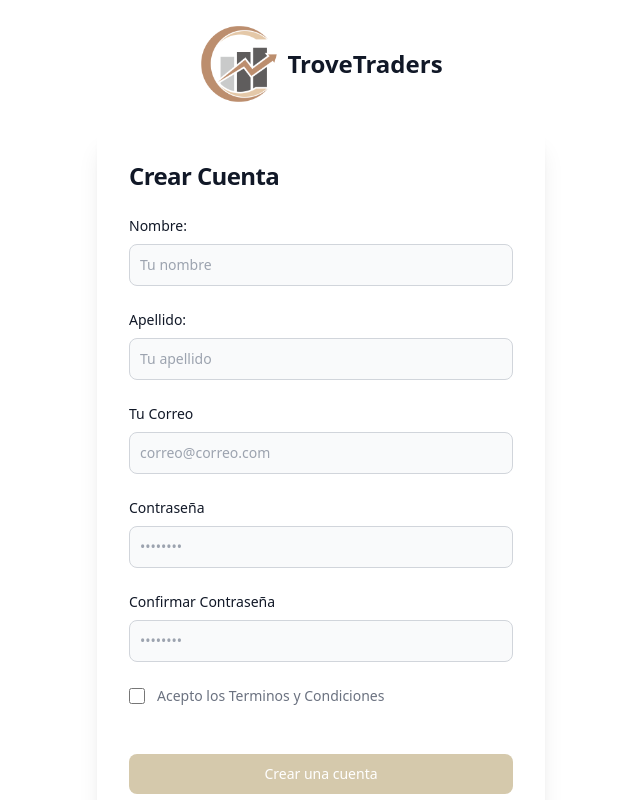
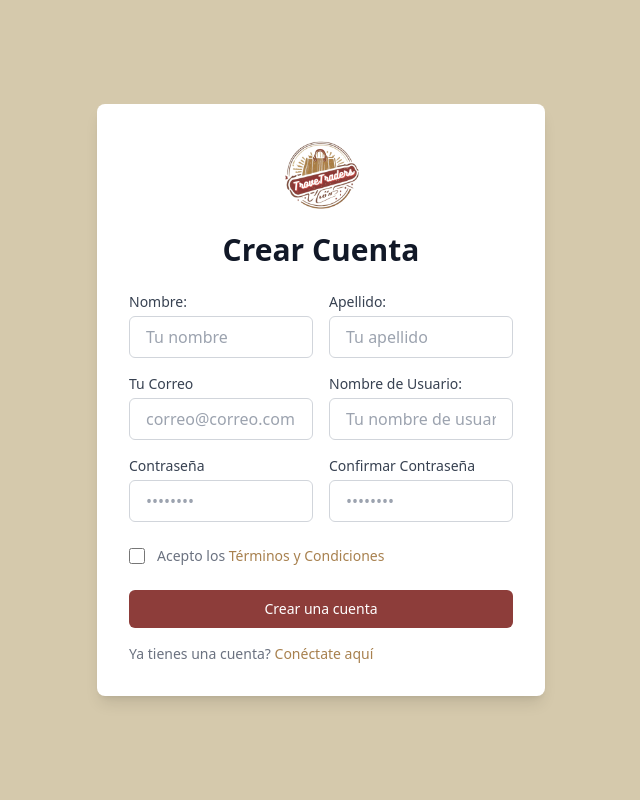
Before and after one commit to alemrlss/client_troveTradersProject, a React (Vite) app: page /register in a window 1280 px wide. Shown: the top 800 px of the page, without its empty margins (319-959 px from the left). Built offline with nearby package versions, Linux system fonts and the light colour scheme; what tailwindcss-animated, tw-elements would draw is missing.

Commit message:
design register and login

```diff
--- a/src/components/NavBar/NotificationsComponent.jsx
+++ b/src/components/NavBar/NotificationsComponent.jsx
@@ -34,7 +34,7 @@ function NotificationsComponent({
   };
 
   return (
-    <button className="text-white p-3 hover:text-gray-300">
+    <button className="text-secondary-100 p-3 hover:text-gray-300">
       <FaBell className="w-6 h-6" onClick={handleNotificationsClick} />
     </button>
   );
--- a/src/components/NavBar/RequestsComponent.jsx
+++ b/src/components/NavBar/RequestsComponent.jsx
@@ -23,7 +23,7 @@ function RequestsComponent({ openModal, setRequests, id }) {
 
       <button
         onClick={getRequestsUser}
-        className="text-white p-3 hover:text-gray-300"
+        className="text-secondary-100 p-3 hover:text-gray-300"
       >
         <FaEnvelope className="h-6 w-6"/>
 
--- a/src/components/NavBar/TradesComponent.jsx
+++ b/src/components/NavBar/TradesComponent.jsx
@@ -20,7 +20,7 @@ function TradesComponent({ openModal, setTrades, id }) {
   return (
     <button
       onClick={getRequestsUser}
-      className="text-white p-3 hover:text-gray-300"
+      className="text-secondary-100 p-3 hover:text-gray-300"
     >
       <FaExchangeAlt className="h-6 w-6" />
     </button>
--- a/src/components/Register/RegisterComponent.jsx
+++ b/src/components/Register/RegisterComponent.jsx
@@ -1,19 +1,20 @@
-import { useState } from "react";
+import React, { useState } from "react";
 import axios from "axios";
 import { useNavigate } from "react-router-dom";
 
 function RegisterComponent() {
   const navigate = useNavigate();
-  const [formData, setformData] = useState({
+  const [formData, setFormData] = useState({
     name: "",
     lastName: "",
     email: "",
+    username: "",
     password: "",
     confirmPassword: "",
   });
 
   const [error, setError] = useState("");
-  const [sucess, setSucess] = useState("");
+  const [success, setSuccess] = useState("");
 
   const handleSubmit = (e) => {
     e.preventDefault();
@@ -45,12 +46,13 @@ function RegisterComponent() {
         email: formData.email,
         name: formData.name,
         lastName: formData.lastName,
+        username: formData.username,
         password: formData.password,
       })
       .then((response) => {
         console.log(response);
-        setSucess(
-          `${formData.name} ${formData.lastName} registrado con éxito. Redireccionando al Login..`
+        setSuccess(
+          `${formData.name} ${formData.lastName} registrado con éxito. Redireccionando al inicio de sesión..`
         );
         setTimeout(() => {
           navigate("/login");
@@ -66,8 +68,9 @@ function RegisterComponent() {
   const handleInputChange = (e) => {
     setError("");
     const { name, value } = e.target;
-    setformData({ ...formData, [name]: value });
+    setFormData({ ...formData, [name]: value });
   };
+
   const validateEmail = (email) => {
     // Validación de correo electrónico utilizando una expresión regular
     const emailRegex = /^[^\s@]+@[^\s@]+\.[^\s@]+$/;
@@ -79,73 +82,60 @@ function RegisterComponent() {
     const passwordRegex = /^(?=.*[A-Za-z])(?=.*\d)[A-Za-z\d]{8,}$/;
     return passwordRegex.test(password);
   };
+
   return (
-    <section className="bg-white">
-      {" "}
-      <div className="flex flex-col items-center justify-center px-6 py-8 mx-auto lg:py-0">
-        <a
-          href="#"
-          className="flex items-center mb-6 mt-6 text-2xl font-semibold text-gray-900"
-        >
+    <section className="bg-primary-100 min-h-screen flex items-center justify-center">
+      <div className="max-w-md w-full bg-white p-8 rounded-lg shadow-lg">
+        <div className="text-center">
           <img
-            className="w-20 h-20 mr-2"
-            src="src\assets\img\logo.png"
-            alt="logo"
+            className="mx-auto w-20 h-20"
+            src="src/assets/img/logoAlejandro.png"
+            alt="Logo"
           />
-          TroveTraders
-        </a>{" "}
-        {/*Panel principal*/}
-        <div className="w-full bg-primary-200 rounded-lg shadow-xl md:mt-0 sm:max-w-md xl:p-0 mb-6">
-          <div className="p-6 space-y-4 md:space-y-6 sm:p-8">
-            <h1 className="text-xl font-bold leading-tight tracking-tight text-gray-900 md:text-2xl">
-              {" "}
+          <h2 className="mt-4 text-3xl font-semibold text-gray-900">
             Crear Cuenta
-            </h1>
-            <form
-              className="space-y-4 md:space-y-6"
-              action="#"
-              onSubmit={handleSubmit}
-            >
+          </h2>
+        </div>
+        <form className="mt-6" onSubmit={handleSubmit}>
+          <div className="grid grid-cols-2 gap-4 mb-4">
             <div>
               <label
                 htmlFor="name"
-                  className="block mb-2 text-sm font-medium text-gray-900"
+                className="block text-gray-700 text-sm font-medium"
               >
                 Nombre:
               </label>
               <input
-                  type="name"
+                type="text"
                 name="name"
                 id="name"
                 onChange={handleInputChange}
-                  className="bg-gray-50 border border-gray-300 text-gray-900 sm:text-sm rounded-lg focus:ring-primary-600 focus:border-primary-600 block w-full p-2.5"
+                className="mt-1 px-4 py-2 w-full border border-gray-300 rounded-md focus:outline-none focus:border-primary-600"
                 placeholder="Tu nombre"
-                  required=""
-                  autoComplete="off"
+                required
               />
             </div>
             <div>
               <label
-                  htmlFor="lastname"
-                  className="block mb-2 text-sm font-medium text-gray-900"
+                htmlFor="lastName"
+                className="block text-gray-700 text-sm font-medium"
               >
                 Apellido:
               </label>
               <input
-                  type="lastname"
+                type="text"
                 name="lastName"
                 id="lastName"
                 onChange={handleInputChange}
-                  className="bg-gray-50 border border-gray-300 text-gray-900 sm:text-sm rounded-lg focus:ring-primary-600 focus:border-primary-600 block w-full p-2.5"
+                className="mt-1 px-4 py-2 w-full border border-gray-300 rounded-md focus:outline-none focus:border-primary-600"
                 placeholder="Tu apellido"
-                  required=""
-                  autoComplete="off"
+                required
               />
             </div>
             <div>
               <label
                 htmlFor="email"
-                  className="block mb-2 text-sm font-medium text-gray-900"
+                className="block text-gray-700 text-sm font-medium"
               >
                 Tu Correo
               </label>
@@ -154,18 +144,34 @@ function RegisterComponent() {
                 name="email"
                 id="email"
                 onChange={handleInputChange}
-                  autoComplete="off"
-                  className="bg-gray-50 border border-gray-300 text-gray-900 sm:text-sm rounded-lg focus:ring-primary-600 focus:border-primary-600 block w-full p-2.5"
+                className="mt-1 px-4 py-2 w-full border border-gray-300 rounded-md focus:outline-none focus:border-primary-600"
                 placeholder="correo@correo.com"
-                  required=""
+                required
               />
             </div>
             <div>
-                {" "}
-                {/*Arreglar esto el match de ambas contrase;as*/}
+              <label
+                htmlFor="username"
+                className="block text-gray-700 text-sm font-medium"
+              >
+                Nombre de Usuario:
+              </label>
+              <input
+                type="text"
+                name="username"
+                id="username"
+                onChange={handleInputChange}
+                className="mt-1 px-4 py-2 w-full border border-gray-300 rounded-md focus:outline-none focus:border-primary-600"
+                placeholder="Tu nombre de usuario"
+                required
+              />
+            </div>
+          </div>
+          <div className="grid grid-cols-2 gap-4 mb-6">
+            <div>
               <label
                 htmlFor="password"
-                  className="block mb-2 text-sm font-medium text-gray-900"
+                className="block text-gray-700 text-sm font-medium"
               >
                 Contraseña
               </label>
@@ -175,14 +181,14 @@ function RegisterComponent() {
                 id="password"
                 onChange={handleInputChange}
                 placeholder="••••••••"
-                  className="bg-gray-50 border border-gray-300 text-gray-900 sm:text-sm rounded-lg focus:ring-primary-600 focus:border-primary-600 block w-full p-2.5"
-                  required=""
+                className="mt-1 px-4 py-2 w-full border border-gray-300 rounded-md focus:outline-none focus:border-primary-600"
+                required
               />
             </div>
             <div>
               <label
-                  htmlFor="confirm-password"
-                  className="block mb-2 text-sm font-medium text-gray-900"
+                htmlFor="confirmPassword"
+                className="block text-gray-700 text-sm font-medium"
               >
                 Confirmar Contraseña
               </label>
@@ -190,60 +196,55 @@ function RegisterComponent() {
                 type="password"
                 name="confirmPassword"
                 id="confirmPassword"
+                onChange={handleInputChange}
                 placeholder="••••••••"
-                  onChange={handleInputChange}
-                  className="bg-gray-50 border border-gray-300 text-gray-900 sm:text-sm rounded-lg focus:ring-primary-600 focus:border-primary-600 block w-full p-2.5"
-                  required=""
+                className="mt-1 px-4 py-2 w-full border border-gray-300 rounded-md focus:outline-none focus:border-primary-600"
+                required
               />
             </div>
-              <div className="flex items-start">
-                {" "}
-                {/*Una funcion que revise si este checkbox esta presionado, o eliminarlo si no lo necesitamos*/}
+          </div>
+          <div className="mb-6 flex items-start">
             <div className="flex items-center h-5">
               <input
                 id="terms"
                 aria-describedby="terms"
                 type="checkbox"
                 className="w-4 h-4 border border-gray-300 rounded bg-gray-50 focus:ring-3 focus:ring-primary-300"
-                    required=""
+                required
               />
             </div>
             <div className="ml-3 text-sm">
               <label htmlFor="terms" className="font-light text-gray-500">
-                    Acepto los
+                Acepto los{" "}
                 <a
-                      className="font-medium text-primary-600 hover:underline "
+                  className="font-medium text-secondary-200 hover:underline"
                   href="#"
                 >
-                      {" "}
-                      Terminos y Condiciones
+                  Términos y Condiciones
                 </a>
-                  </label>{" "}
-                  {/*Hacer esto*/}
+              </label>
             </div>
-              </div>{" "}
-              {/*Boton*/}
+          </div>
           <p className="text-red-500">{error}</p>
-              <p className="text-green-500">{sucess}</p>
+          <p className="text-green-500">{success}</p>
+          <div>
             <button
               type="submit"
-                className="w-full text-white bg-primary-100 hover:bg-primary-700 focus:ring-4 focus:outline-none focus:ring-primary-300 font-medium rounded-lg text-sm px-5 py-2.5 text-center"
+              className="group relative w-full flex justify-center py-2 px-4 border border-transparent text-sm font-medium rounded-md text-white bg-secondary-100 hover:bg-primary-700 focus:outline-none focus:ring-2 focus:ring-offset-2 focus:ring-primary-500"
             >
               Crear una cuenta
             </button>
-              <p className="text-sm font-light text-gray-500">
-                Ya tienes una cuenta?
+          </div>
+        </form>
+        <p className="mt-4 text-sm font-light text-gray-500">
+          Ya tienes una cuenta?{" "}
           <a
             href="/login"
-                  className="font-medium text-primary-600 hover:underline"
+            className="font-medium text-secondary-200 hover:underline"
           >
-                  {" "}
-                  Conectate aqui
+            Conéctate aquí
           </a>
         </p>
-            </form>
-          </div>
-        </div>
       </div>
     </section>
   );
--- a/src/components/login/LoginComponent.jsx
+++ b/src/components/login/LoginComponent.jsx
@@ -1,11 +1,11 @@
-import { useState } from "react";
+import React, { useState } from "react";
 import { loginBackend } from "../../services/Auth";
 import { useAuthContext } from "../../contexts/authContext";
 import { Link } from "react-router-dom";
-// eslint-disable-next-line react/prop-types
+
 function LoginComponent() {
   const { login } = useAuthContext();
-  const [formData, setformData] = useState({
+  const [formData, setFormData] = useState({
     email: "",
     password: "",
   });
@@ -14,7 +14,7 @@ function LoginComponent() {
   const handleInputChange = (e) => {
     setError("");
     const { name, value } = e.target;
-    setformData({ ...formData, [name]: value });
+    setFormData({ ...formData, [name]: value });
   };
 
   const handleSubmit = (e) => {
@@ -55,50 +55,39 @@ function LoginComponent() {
   };
 
   return (
-    <section className="bg-logo-100 ">
-      <div className="flex flex-col items-center justify-center px-6 py-8 mx-auto md:h-screen lg:py-0 ">
-        <a
-          href="#"
-          className="flex items-center mb-6 text-2xl font-semibold text-gray-900"
-        >
+    <section className="bg-primary-100 opacity- min-h-screen flex items-center justify-center">
+      <div className="max-w-md w-full bg-white p-8 rounded-lg shadow-lg">
+        <div className="text-center">
           <img
-            className="w-20 h-20 mr-2"
-            src="src\assets\img\logo2.jpg"
-            alt="logo"
+            className="mx-auto w-20 h-20"
+            src="src/assets/img/logoAlejandro.png"
+            alt="Logo"
           />
-          TroveTraders
-        </a>
-        <div className="w-full bg-primary-100 rounded-lg shadow-xl md:mt-0 sm:max-w-md xl:p-0 ">
-          {" "}
-          {/*Background*/}
-          <div className="p-6 space-y-4 md:space-y-6 sm:p-8">
-            {" "}
-            {/*Panel principal*/}
-            <h1 className="text-xl font-bold leading-tight tracking-tight text-gray-900 md:text-2xl">
-              Acceder
-            </h1>
-            <form className="space-y-4 md:space-y-6" onSubmit={handleSubmit}>
-              {" "}
-              {/*Email y Contraseña*/}
-              <div>
+          <h2 className="mt-4 text-3xl font-semibold text-gray-900">
+            Iniciar Sesión
+          </h2>
+        </div>
+        <form className="mt-6" onSubmit={handleSubmit}>
+          <div className="mb-4">
             <label
               htmlFor="email"
-                  className="block mb-2 text-sm font-medium text-gray-900"
+              className="block text-gray-700 text-sm font-medium"
             >
-                  Correo
+              Correo Electrónico
             </label>
             <input
               name="email"
               onChange={handleInputChange}
               type="email"
-                  className="bg-gray-50 border border-gray-300 text-gray-900 sm:text-sm rounded-lg focus:ring-primary-600 focus:border-primary-600 block w-full p-2.5"
+              className="mt-1 px-4 py-2 w-full border border-gray-300 rounded-md focus:outline-none focus:border-secondary-100"
               placeholder="Tu correo"
+              required
             />
           </div>
-              <div>
+          <div className="mb-4">
             <label
               htmlFor="password"
-                  className="block mb-2 text-sm font-medium text-gray-900"
+              className="block text-gray-700 text-sm font-medium"
             >
               Contraseña
             </label>
@@ -106,30 +95,38 @@ function LoginComponent() {
               name="password"
               onChange={handleInputChange}
               type="password"
-                  className="bg-gray-50 border border-gray-300 text-gray-900 sm:text-sm rounded-lg focus:ring-primary-600 focus:border-primary-600 block w-full p-2.5"
+              className="mt-1 px-4 py-2 w-full border border-gray-300 rounded-md focus:outline-none focus:border-secondary-100"
               placeholder="Tu Contraseña"
+              required
             />
           </div>
-              <div className="space-y-4 md:space-y-6">
+          <div className="mb-6">
             <p className="text-red-600">{error}</p>
-                <Link to='/forgot-password' className="text-sm font-light text-secondary-200 hover:underline">Has olvidado la contraseña?</Link>
-                <button className="w-full text-white bg-secondary-100 hover:bg-secondary-200 focus:ring-4 focus:outline-none focus:ring-primary-300 font-medium rounded-lg text-sm px-5 py-2.5 text-center">
+            <Link
+              to="/forgot-password"
+              className="text-sm font-light text-secondary-200 hover:underline"
+            >
+              Has olvidado la contraseña?
+            </Link>
+          </div>
+          <div>
+            <button
+              type="submit"
+              className="group relative w-full flex justify-center py-2 px-4 border border-transparent text-sm font-medium rounded-md text-white bg-secondary-100 hover:bg-primary-700 focus:outline-none focus:ring-2 focus:ring-offset-2 focus:ring-primary-500"
+            >
               Acceder
             </button>
           </div>
         </form>
-            <p className="text-sm font-light text-gray-500">
-              {" "}
+        <p className="mt-4 text-sm font-light text-gray-500">
           No tienes cuenta?{" "}
-              <a
-                href="/register"
+          <Link
+            to="/register"
             className="font-medium text-secondary-200 hover:underline"
           >
-                Registrate
-              </a>
+            Regístrate
+          </Link>
         </p>
-          </div>
-        </div>
       </div>
     </section>
   );
--- a/src/pages/register.jsx
+++ b/src/pages/register.jsx
@@ -1,11 +1,9 @@
 import RegisterComponent from "../components/Register/RegisterComponent";
-import Footer
- from "../components/Footer/Footer";
+
 function register() {
   return (
     <div>
       <RegisterComponent />
-      <Footer/>
     </div>
   );
 }
```
Also changed, not shown: src/components/Barra/Barra.jsx (added, +96 -0 lines), src/pages/login.jsx (+4 -5 lines), src/assets/img/logoAlejandro.png (added), src/assets/img/navbarlogo.png (added). Lines whose indentation alone changed are shown as unchanged.
